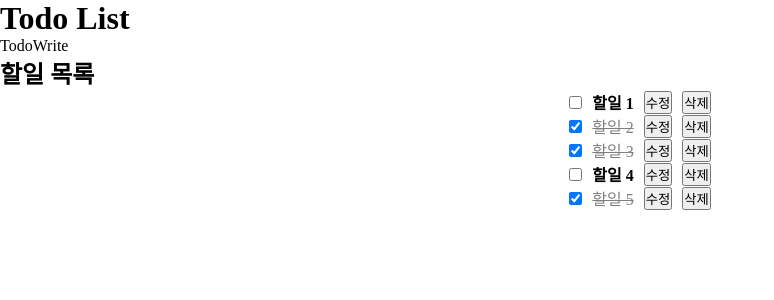
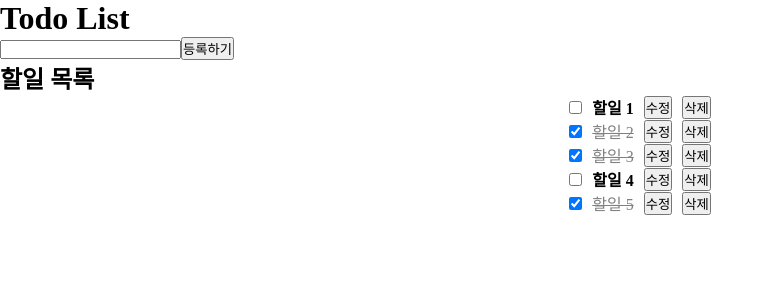
Before and after one commit to seastj/todo_ts_usestate, a React (Create React App) app: page / in a window 1280 px wide. Shown: the top 300 px of the page, without its empty margins (0-774 px from the left). Built offline with nearby package versions, Linux system fonts and the light colour scheme.

Commit message:
[docs] 글등록 작업중

```diff
--- a/src/todos/TodoWrite.tsx
+++ b/src/todos/TodoWrite.tsx
@@ -1,5 +1,21 @@
+import { ChangeEvent, useState } from 'react';
+import { ITodoType } from '../types/todoTypes';
+
+interface TodoWriteProps {}
+
 function TodoWrite() {
-  return <div>TodoWrite</div>;
+  const [text, setText] = useState('');
+
+  const handleChange = (e: ChangeEvent<HTMLInputElement>) => {
+    setText(e.target.value);
+  };
+
+  return (
+    <div>
+      <input type="text" value={text} onChange={e => handleChange(e)} />
+      <button>등록하기</button>
+    </div>
+  );
 }
 
 export default TodoWrite;
```
